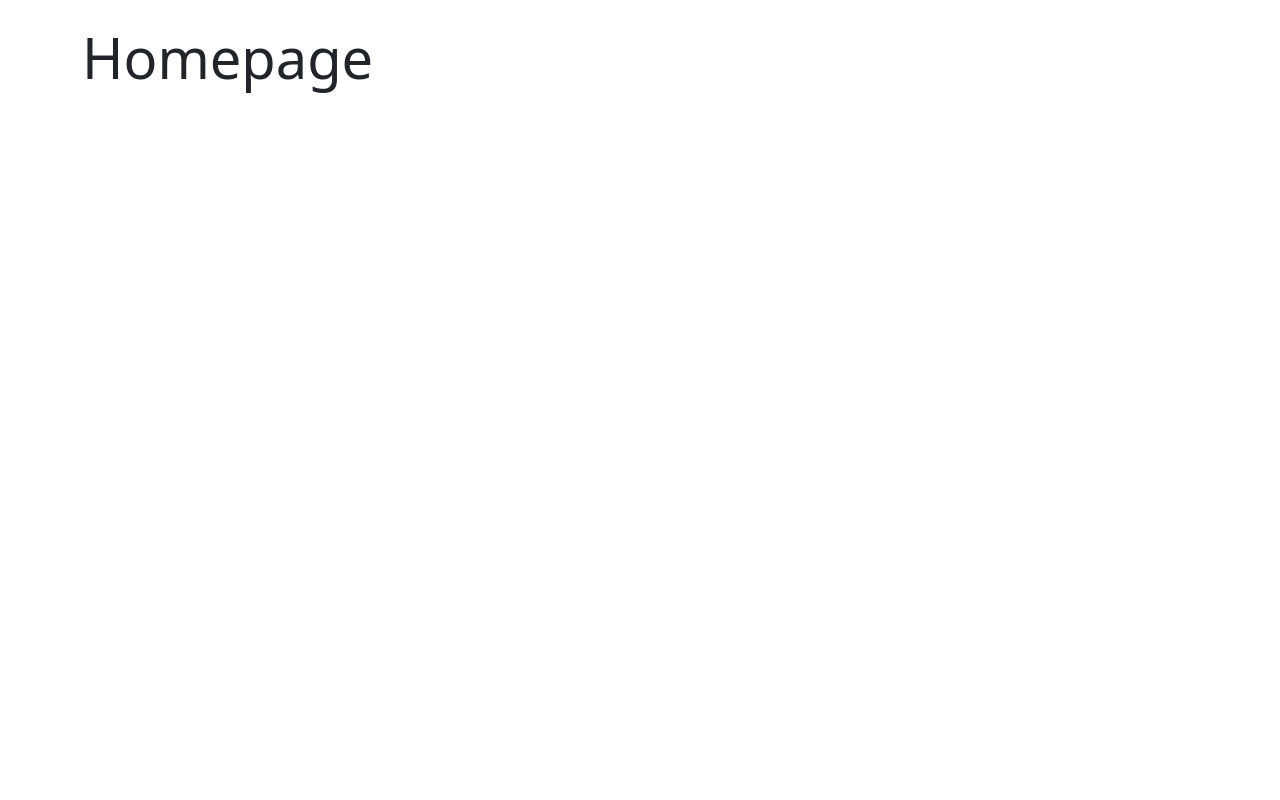
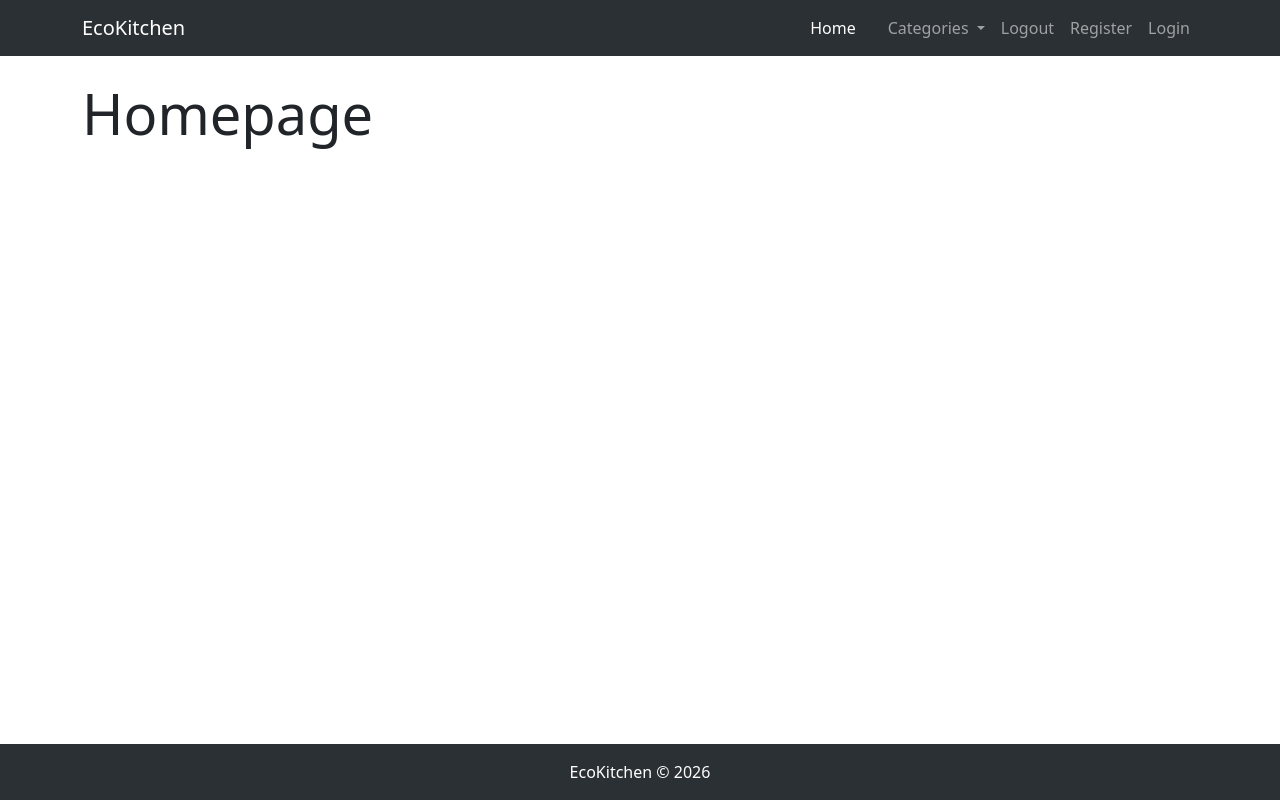
Before and after one commit to Nelgar20/eco-kitchen, a Django app: page / in a window 1280 px wide. Run offline with Django 5.2, Linux system fonts and the light colour scheme.

Commit message:
add navbar and footer to base.html

```diff
--- a/eco_kitchen/settings.py
+++ b/eco_kitchen/settings.py
@@ -149,6 +149,10 @@ USE_TZ = True
 
 STATIC_URL = 'static/'
 
+STATICFILES_DIRS = [
+    BASE_DIR/ 'static',
+]
+
 
 # Email
 # https://docs.djangoproject.com/en/6.1/topics/email/#topic-email-configuration
--- /dev/null
+++ b/static/css/style.css
@@ -0,0 +1,4 @@
+/* footer */
+footer p {
+    color: white;
+}
--- a/templates/base.html
+++ b/templates/base.html
@@ -1,3 +1,5 @@
+{% load static %}
+
 <!doctype html>
 <html lang="en">
 
@@ -9,19 +11,70 @@
     <!-- Bootstrap CSS -->
     <link href="https://cdn.jsdelivr.net/npm/bootstrap@5.3.8/dist/css/bootstrap.min.css" rel="stylesheet"
         integrity="sha384-sRIl4kxILFvY47J16cr9ZwB07vP4J8+LH7qKQnuqkuIAvNWLzeN8tE5YBujZqJLB" crossorigin="anonymous">
+
+    <!-- Custom CSS -->
+    <link rel="stylesheet" href="{% static 'css/style.css' %}">
+
 </head>
 
-<body>
+<body class="d-flex flex-column min-vh-100">
     <!-- Navbar -->
-    <div></div>
+    <nav class="navbar navbar-expand-lg bg-body-tertiary sticky-top" data-bs-theme="dark">
+        <div class="container">
+            <a class="navbar-brand" href="">EcoKitchen</a>
+            <button class="navbar-toggler" type="button" data-bs-toggle="collapse" data-bs-target="#navbarNavDropdown"
+                aria-controls="navbarNavDropdown" aria-expanded="false" aria-label="Toggle navigation">
+                <span class="navbar-toggler-icon"></span>
+            </button>
+            <div class="collapse navbar-collapse" id="navbarNavDropdown">
+                <ul class="navbar-nav ms-auto">
+                    <li class="nav-item">
+                        <a class="nav-link active" aria-current="page" href="">Home</a>
+                    </li>
+                    <li class="nav-item">
+                        <a class="nav-link active" aria-current="page" href=""></a>
+                    </li>
+                    <li class="nav-item dropdown">
+                        <a class="nav-link dropdown-toggle" href="#" role="button" data-bs-toggle="dropdown"
+                            aria-expanded="false">
+                            Categories
+                        </a>
+                        <ul class="dropdown-menu">
+                            <li><a class="dropdown-item" href="">Food
+                                    Recipes</a></li>
+                            <li><a class="dropdown-item" href="">Food Waste Manager</a>
+                            </li>
+                        </ul>
 
-    <main class="container py-4">
+                    </li>
+
+                    <li class="nav-item">
+                        <a class="nav-link" aria-current="page" href="">Logout</a>
+                    </li>
+
+                    <li class="nav-item">
+                        <a class="nav-link" aria-current="page" href="">Register</a>
+                    </li>
+                    <li class="nav-item">
+                        <a class="nav-link" aria-current="page" href="">Login</a>
+                    </li>
+
+                </ul>
+            </div>
+        </div>
+    </nav>
+
+    <main class="container py-4 flex-grow-1">
         {% block content %}
         {% endblock %}
     </main>
 
     <!-- Footer -->
-     <div></div>
+    <footer class="mt-auto py-3 bg-body-tertiary text-center" data-bs-theme="dark">
+        <div class="container">
+            <p class="mb-0">EcoKitchen © 2026</p>
+        </div>
+    </footer>
 
     <!-- Bootstrap JS -->
     <script src="https://cdn.jsdelivr.net/npm/bootstrap@5.3.8/dist/js/bootstrap.bundle.min.js"
@@ -29,8 +82,8 @@
         crossorigin="anonymous"></script>
 
     <!-- Extra JS -->
-     {% block extra_js %}
-     {% endblock %}
+    {% block extra_js %}
+    {% endblock %}
 </body>
 
 </html>
```
